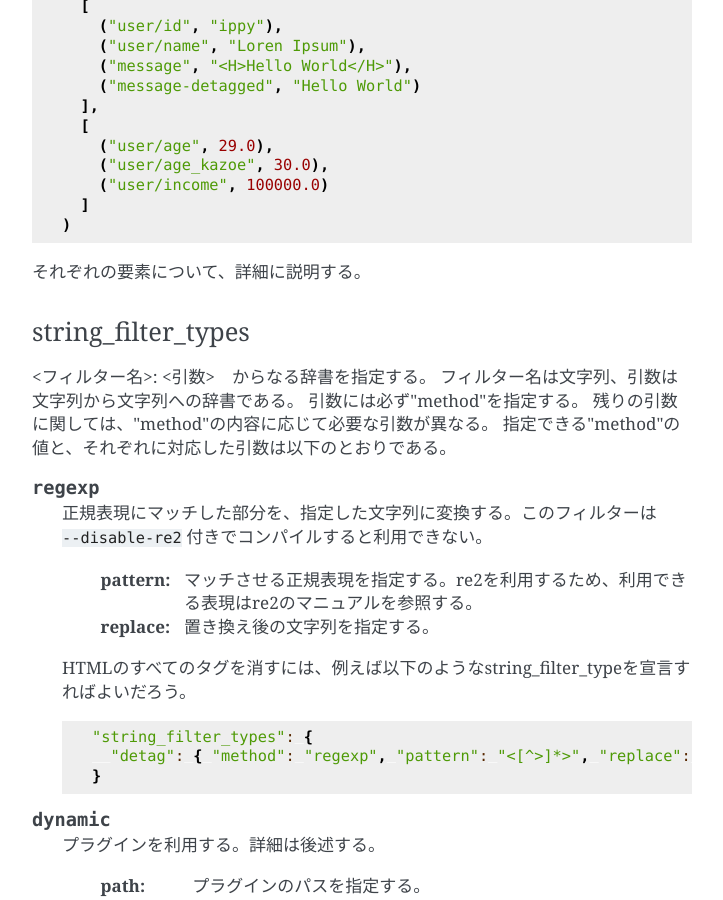
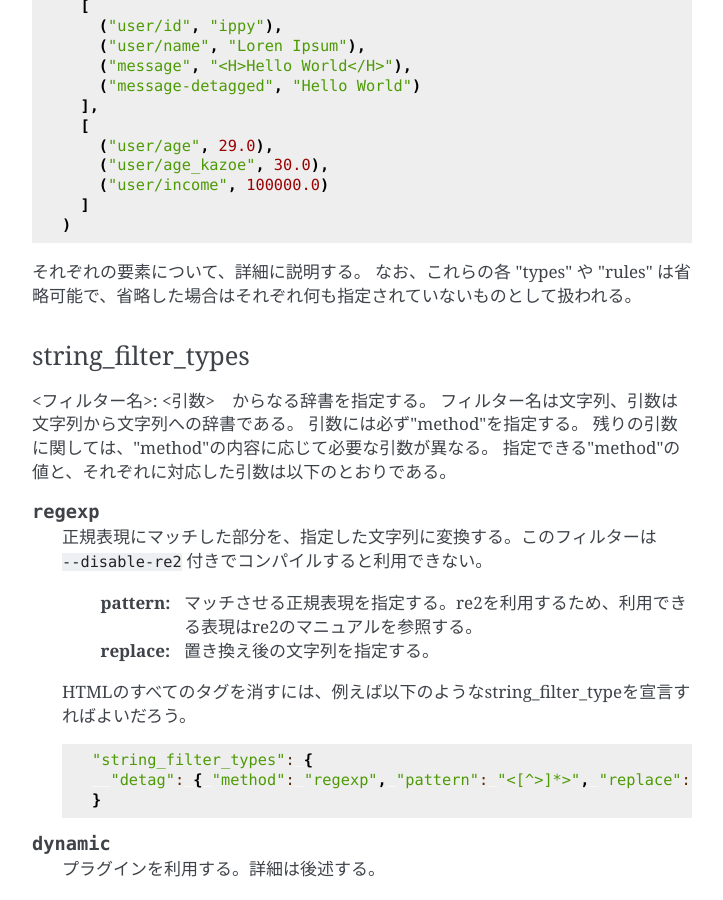
Before and after one commit to jubatus/website, a Sphinx documentation site: the page built from source/ja/fv_convert.rst, in a window 1280 px wide and 900 px high, scrolled down 3801 px. Shown: the whole window, without its empty margins (388-1111 px from the left). Built offline with Sphinx 7.4.7, drawn with Linux system fonts in a browser that asks for light colours; the version number could not be read and is left out.

Commit message:
Add description about optional configuration

```diff
--- a/source/ja/fv_convert.rst
+++ b/source/ja/fv_convert.rst
@@ -160,6 +160,7 @@ Jubatusはフィルターという機能を用いて、datum中のkey-valueペ
   )
 
 それぞれの要素について、詳細に説明する。
+なお、これらの各 "types" や "rules" は省略可能で、省略した場合はそれぞれ何も指定されていないものとして扱われる。
 
 string_filter_types
 ~~~~~~~~~~~~~~~~~~~
```
